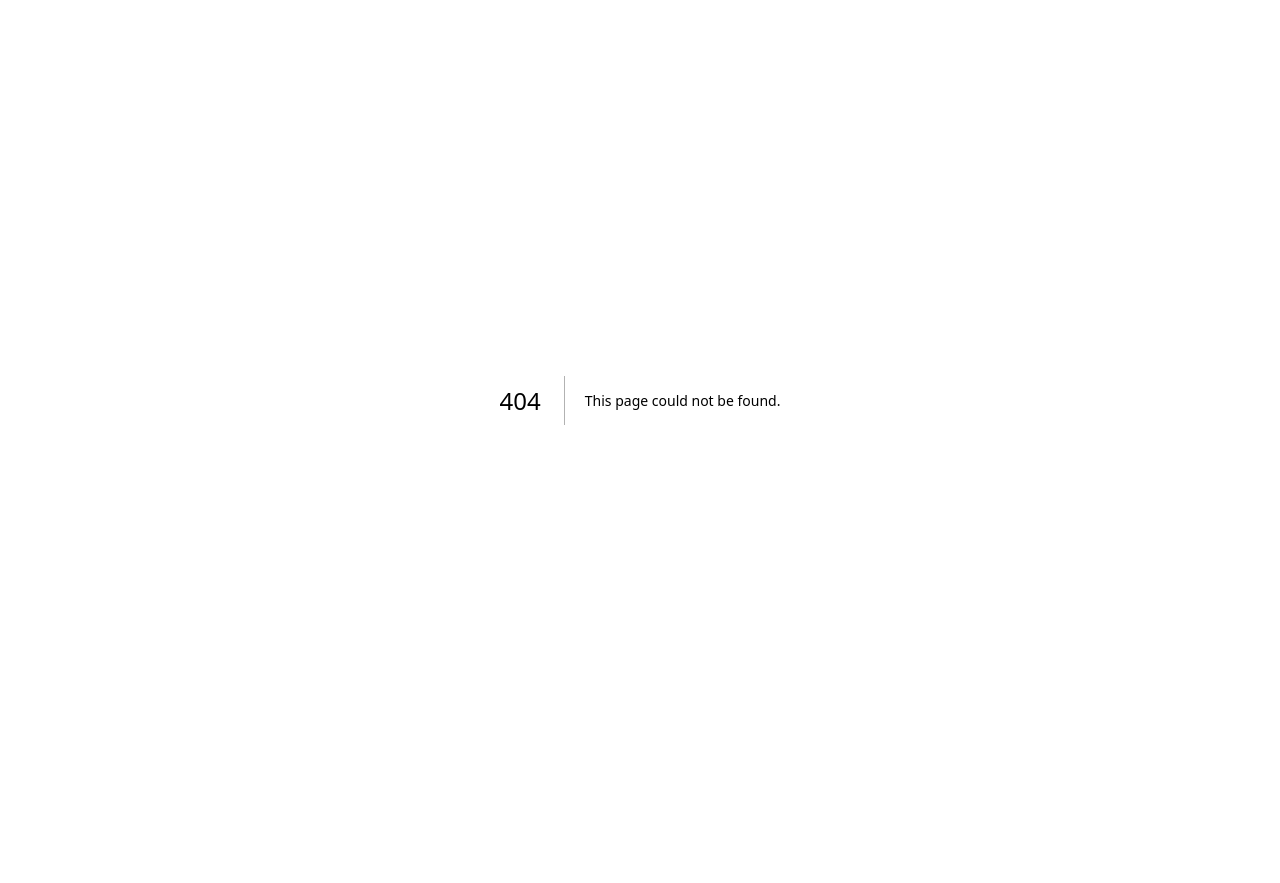
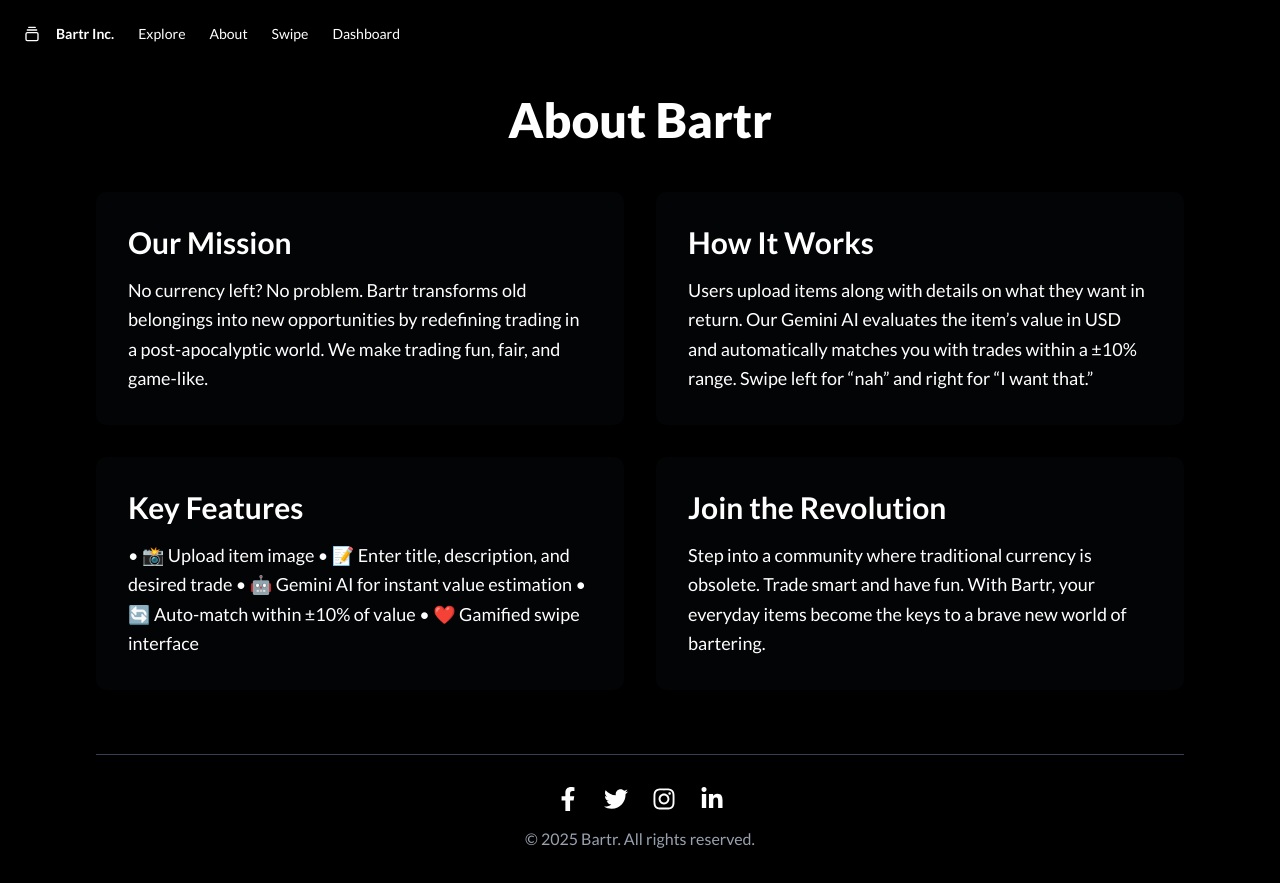
Before and after one commit to alihabil365/Hackabull25, a Next.js app in the folder hackabull25/: page /about in a window 1280 px wide. Before the commit this address had no page. Before the commit the page ends 800 px from the top, so only its background shows below. Built offline with nearby package versions, Linux system fonts and the light colour scheme.

Commit message:
About page created

```diff
--- /dev/null
+++ b/hackabull25/app/about/page.tsx
@@ -0,0 +1,124 @@
+"use client";
+
+import Link from "next/link";
+import { GalleryVerticalEnd } from "lucide-react";
+import {
+  FaFacebookF,
+  FaTwitter,
+  FaInstagram,
+  FaLinkedinIn,
+} from "react-icons/fa";
+
+export default function AboutPage() {
+  return (
+    <div className="min-h-screen bg-black text-white">
+      {/* Fixed Header */}
+      <header className="fixed top-0 w-full z-50 flex justify-between items-center p-6 bg-[#0000002f] backdrop-blur-3xl">
+        <nav className="flex gap-6 text-sm">
+          <div className="flex items-center gap-4">
+            <GalleryVerticalEnd className="size-4" />
+            <p className="font-bold">Bartr Inc.</p>
+          </div>
+          <Link href="/explore" className="hover:underline">
+            Explore
+          </Link>
+          <Link href="/about" className="hover:underline">
+            About
+          </Link>
+          <Link href="/swipe" className="hover:underline">
+            Swipe
+          </Link>
+          <Link href="/dashboard" className="hover:underline">
+            Dashboard
+          </Link>
+        </nav>
+      </header>
+
+      {/* Main Content */}
+      <main className="pt-24 px-4 md:px-12 lg:px-24">
+        <h1 className="text-5xl font-extrabold mb-12 text-center">
+          About Bartr
+        </h1>
+        <div className="grid gap-8 md:grid-cols-2">
+          <div className="bg-gray-800/10 backdrop-blur-3xl p-8 rounded-lg shadow-lg transform transition duration-300 hover:scale-105">
+            <h2 className="text-3xl font-bold mb-4">Our Mission</h2>
+            <p className="text-lg leading-relaxed">
+              No currency left? No problem. Bartr transforms old
+              belongings into new opportunities by redefining trading in a
+              post-apocalyptic world. We make trading fun, fair, and
+              game-like.
+            </p>
+          </div>
+          <div className="bg-gray-800/10 backdrop-blur-3xl p-8 rounded-lg shadow-lg transform transition duration-300 hover:scale-105">
+            <h2 className="text-3xl font-bold mb-4">How It Works</h2>
+            <p className="text-lg leading-relaxed">
+              Users upload items along with details on what they want in return.
+              Our Gemini AI evaluates the item’s value in USD and automatically
+              matches you with trades within a ±10% range. Swipe left for “nah”
+              and right for “I want that.”
+            </p>
+          </div>
+          <div className="bg-gray-800/10 backdrop-blur-3xl p-8 rounded-lg shadow-lg transform transition duration-300 hover:scale-105">
+            <h2 className="text-3xl font-bold mb-4">Key Features</h2>
+            <p className="text-lg leading-relaxed">
+              • 📸 Upload item image
+              • 📝 Enter title, description, and desired trade
+              • 🤖 Gemini AI for instant value estimation
+              • 🔄 Auto-match within ±10% of value
+              • ❤️ Gamified swipe interface
+            </p>
+          </div>
+          <div className="bg-gray-800/10 backdrop-blur-3xl p-8 rounded-lg shadow-lg transform transition duration-300 hover:scale-105">
+            <h2 className="text-3xl font-bold mb-4">Join the Revolution</h2>
+            <p className="text-lg leading-relaxed">
+              Step into a community where traditional currency is obsolete.
+              Trade smart and have fun. With Bartr, your everyday
+              items become the keys to a brave new world of bartering.
+            </p>
+          </div>
+        </div>
+
+        {/* Footer with Social Media Links */}
+        <footer className="mt-16 py-8 border-t border-gray-700 text-center">
+          <div className="flex justify-center space-x-6">
+            <Link
+              href="https://www.facebook.com"
+              target="_blank"
+              rel="noopener noreferrer"
+              className="text-white hover:text-blue-500 text-2xl"
+            >
+              <FaFacebookF />
+            </Link>
+            <Link
+              href="https://twitter.com"
+              target="_blank"
+              rel="noopener noreferrer"
+              className="text-white hover:text-blue-400 text-2xl"
+            >
+              <FaTwitter />
+            </Link>
+            <Link
+              href="https://www.instagram.com"
+              target="_blank"
+              rel="noopener noreferrer"
+              className="text-white hover:text-pink-500 text-2xl"
+            >
+              <FaInstagram />
+            </Link>
+            <Link
+              href="https://www.linkedin.com"
+              target="_blank"
+              rel="noopener noreferrer"
+              className="text-white hover:text-blue-700 text-2xl"
+            >
+              <FaLinkedinIn />
+            </Link>
+          </div>
+          <p className="mt-4 text-gray-400">
+            © {new Date().getFullYear()} Bartr. All rights reserved.
+          </p>
+        </footer>
+      </main>
+    </div>
+  );
+}
```
